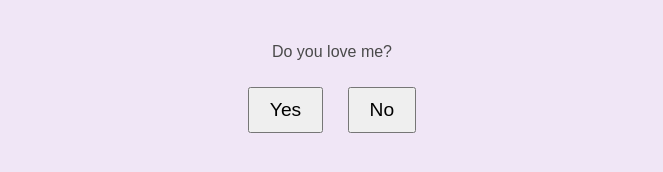
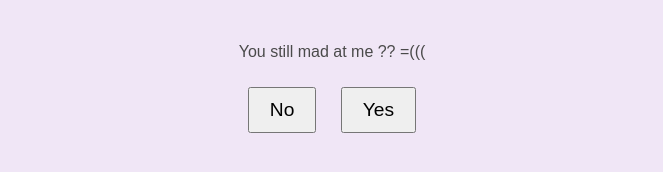
Before and after one commit to sagameko/Ai, a plain HTML site: page index.html in a window 1280 px wide. Shown: the part 250-422 px from the top of the page, without its empty margins (308-971 px from the left). Drawn offline with Linux system fonts and the light colour scheme.

Commit message:
Update index.html

```diff
--- a/index.html
+++ b/index.html
@@ -12,9 +12,9 @@
     <div id="timeCount"></div>
 
     <div id="question">
-        <p>Do you love me?</p>
-        <button id="yesButton" onclick="showYesMessage()">Yes</button>
-        <button id="noButton" onclick="moveNoButton()">No</button>
+        <p>You still mad at me ?? =(((</p>
+        <button id="yesButton" onclick="showYesMessage()">No</button>
+        <button id="noButton" onclick="moveNoButton()">Yes</button>
         <p id="responseMessage"></p>
         <img id="funnyGif" src="" alt="Funny GIF" style="display: none; width: 300px;">
     </div>
```
